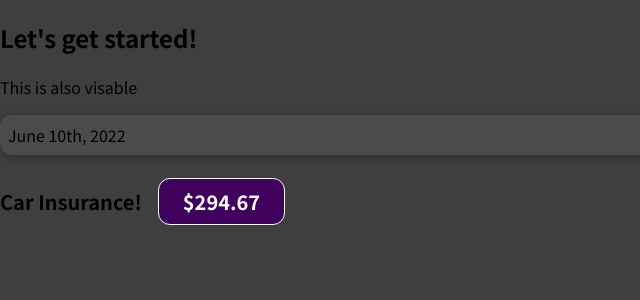
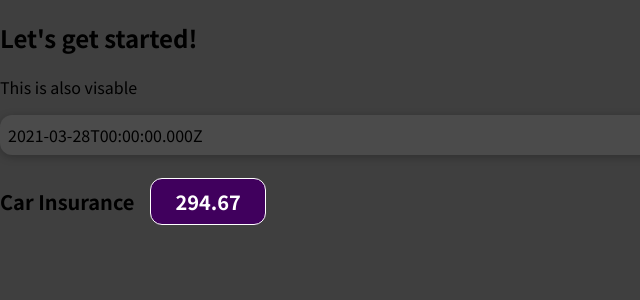
Before and after one commit to ryanosterberg/CTWMedServe2025, a React (Create React App) app in the folder JoeyH/Week2_React/01-starting-setup/: page / in a window 1280 px wide. Shown: the top 300 px of the page, without its empty margins (0-640 px from the left). Built offline with nearby package versions, Linux system fonts and the light colour scheme.

Commit message:
Data Driven Expense Item

```diff
--- a/JoeyH/Week2_React/01-starting-setup/src/Components/ExpenseItem.js
+++ b/JoeyH/Week2_React/01-starting-setup/src/Components/ExpenseItem.js
@@ -2,12 +2,18 @@
 import "./ExpenseItem.css";
 
 function ExpenseItem() {
+    const expenseDate = new Date(2021, 2, 28);
+    const expenseTitle = 'Car Insurance';
+    const expenseAmount = 294.67;
+
     return (
         <div>
-            <div className='expense-item'>June 10th, 2022</div>
+            <div className='expense-item'>
+                    <div>{expenseDate.toISOString()}</div>
+                </div>
             <div className='expense-item__description'>
-                <h2>Car Insurance!</h2>
-                <div className="expense-item__price">$294.67</div>
+                <h2>{expenseTitle}</h2>
+            <div className="expense-item__price">{expenseAmount}</div>
             </div>
         </div>
     );
```
Also changed, not shown: 1 other file (tests, documents, lock files or other folders).
